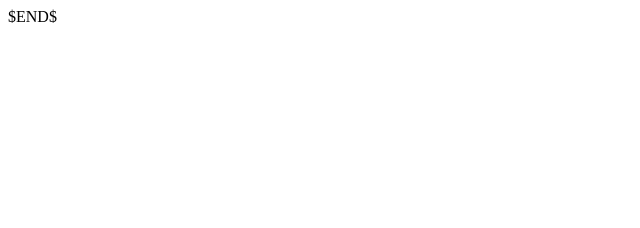
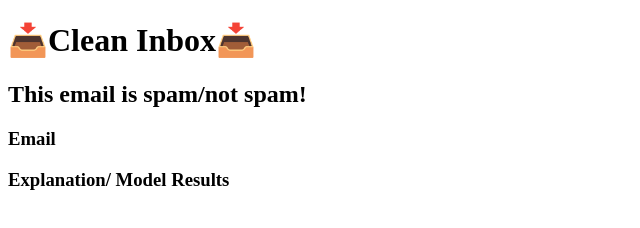
Before and after one commit to Rawanh04/The_CleanInbox_Crew, a plain HTML site: page frontend/email.html in a window 1280 px wide. Shown: the whole page, without its empty margins (0-640 px from the left). Drawn offline with Linux system fonts and the light colour scheme.

Commit message:
front end - changed titles, finished email results, have not added the functions yet tho

```diff
--- a/frontend/email.html
+++ b/frontend/email.html
@@ -3,9 +3,30 @@
 <head>
   <meta charset="UTF-8">
   <meta name="viewport" content="width=device-width, initial-scale=1.0">
-  <title>$Title$</title>
+  <title>📥Clean Inbox📥 - Email Results</title>
+  <link rel="stylesheet" href="style.css" />
 </head>
 <body>
-$END$
+  <header>
+    <h1>📥Clean Inbox📥</h1>
+  </header>
+<main>
+  <h2 id="emailStatus">This email is spam/not spam!</h2>
+
+  <div class="email-display">
+    <div class="email-content">
+      <h3>Email</h3>
+      <p id="emailBody"></p>
+    </div>
+
+    <div class="email-results">
+      <h3>Explanation/ Model Results</h3>
+      <p id="emailExplanation"></p>
+    </div>
+  </div>
+
+
+</main>
+<script src="script.js"></script>
 </body>
 </html>
```
Also changed, not shown: frontend/index.html (+1 -1 lines).
